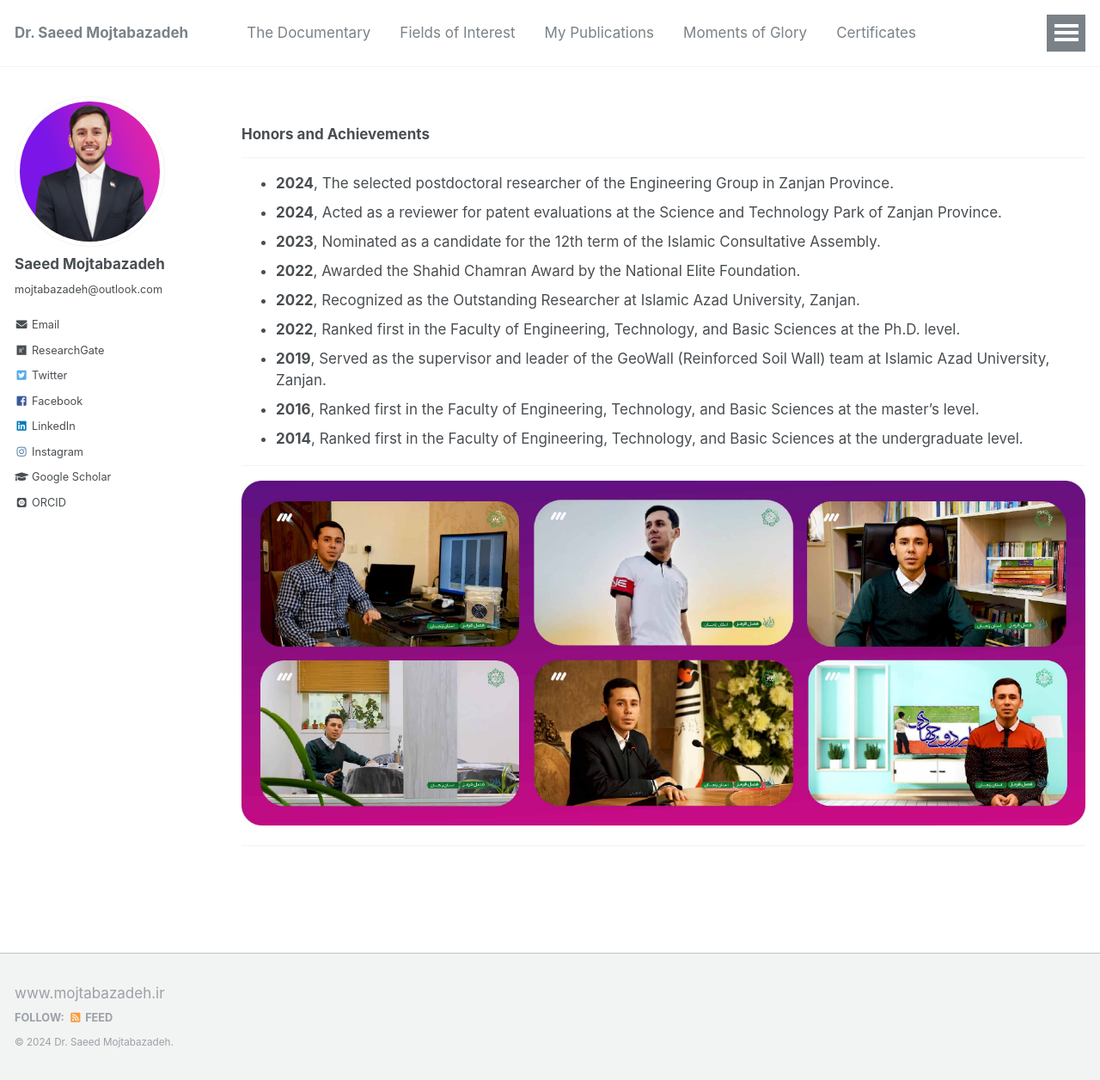
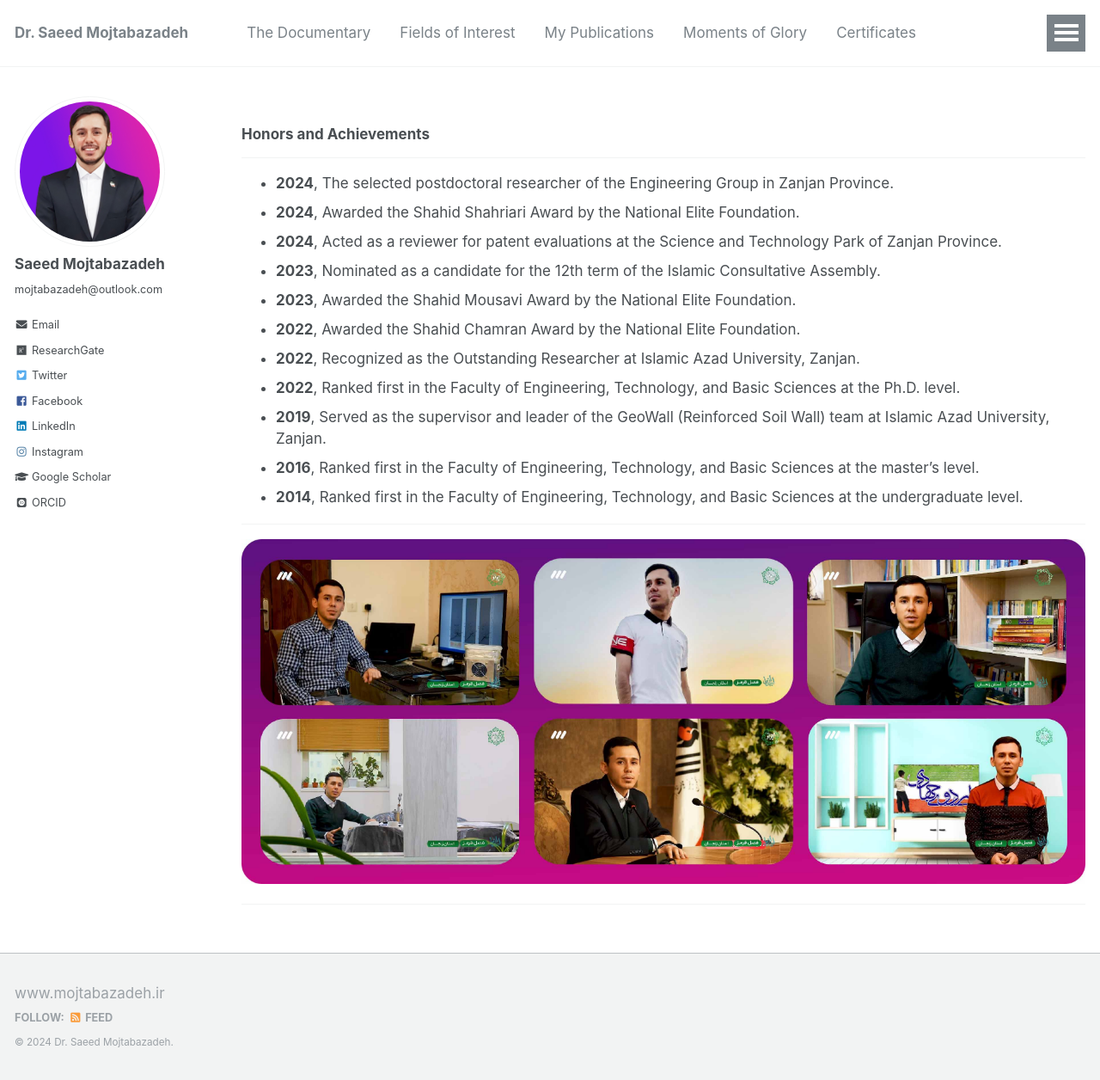
Before and after one commit to mojtabazadeh/mojtabazadeh.github.io, a Jekyll site: the page built from _pages/awards.md, in a window 1280 px wide and 1256 px high. Shown: the whole window at 86% size. Built offline with Jekyll 4.4.1, drawn with Linux system fonts in a browser that asks for light colours; some web fonts are replaced.

Commit message:
Update awards.md

```diff
--- a/_pages/awards.md
+++ b/_pages/awards.md
@@ -8,8 +8,10 @@ author_profile: true
 ### **Honors and Achievements**
 ___
 - **2024**, The selected postdoctoral researcher of the Engineering Group in Zanjan Province.
+- **2024**, Awarded the Shahid Shahriari Award by the National Elite Foundation.
 - **2024**, Acted as a reviewer for patent evaluations at the Science and Technology Park of Zanjan Province.
 - **2023**, Nominated as a candidate for the 12th term of the Islamic Consultative Assembly.
+- **2023**, Awarded the Shahid Mousavi Award by the National Elite Foundation.
 - **2022**, Awarded the Shahid Chamran Award by the National Elite Foundation.
 - **2022**, Recognized as the Outstanding Researcher at Islamic Azad University, Zanjan.
 - **2022**, Ranked first in the Faculty of Engineering, Technology, and Basic Sciences at the Ph.D. level.
```
